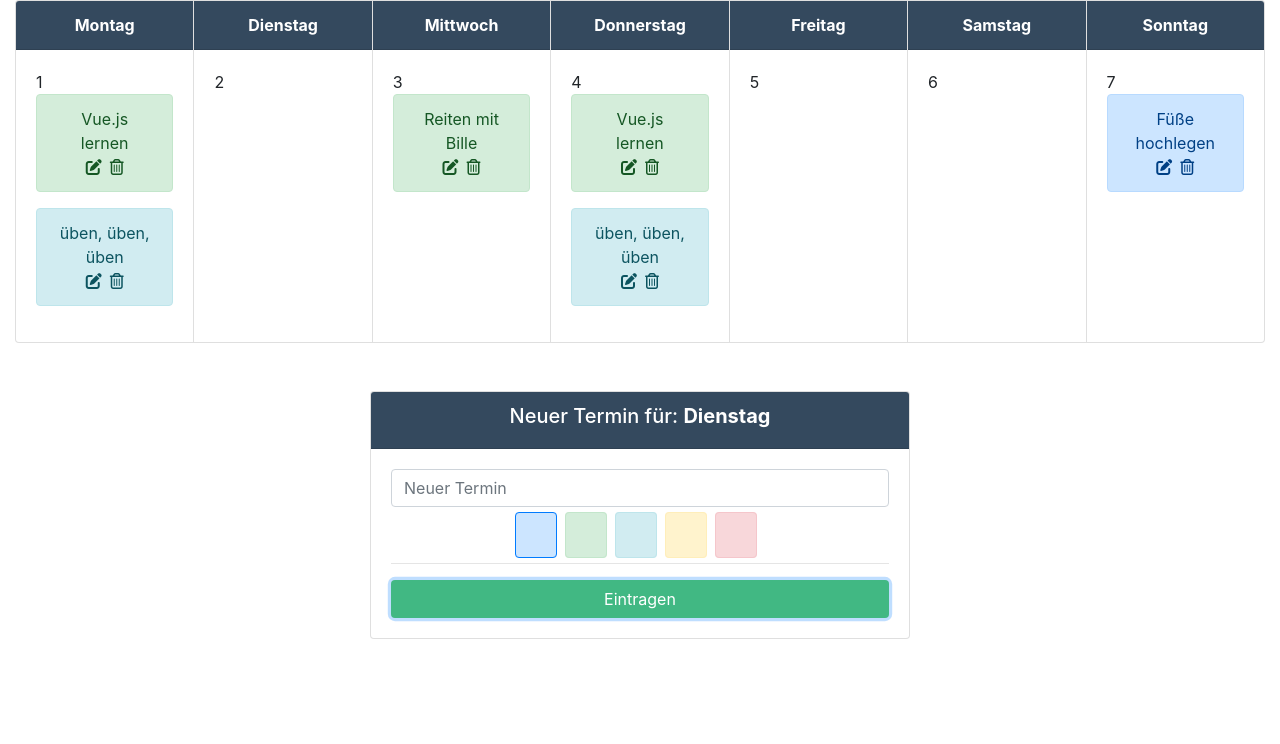
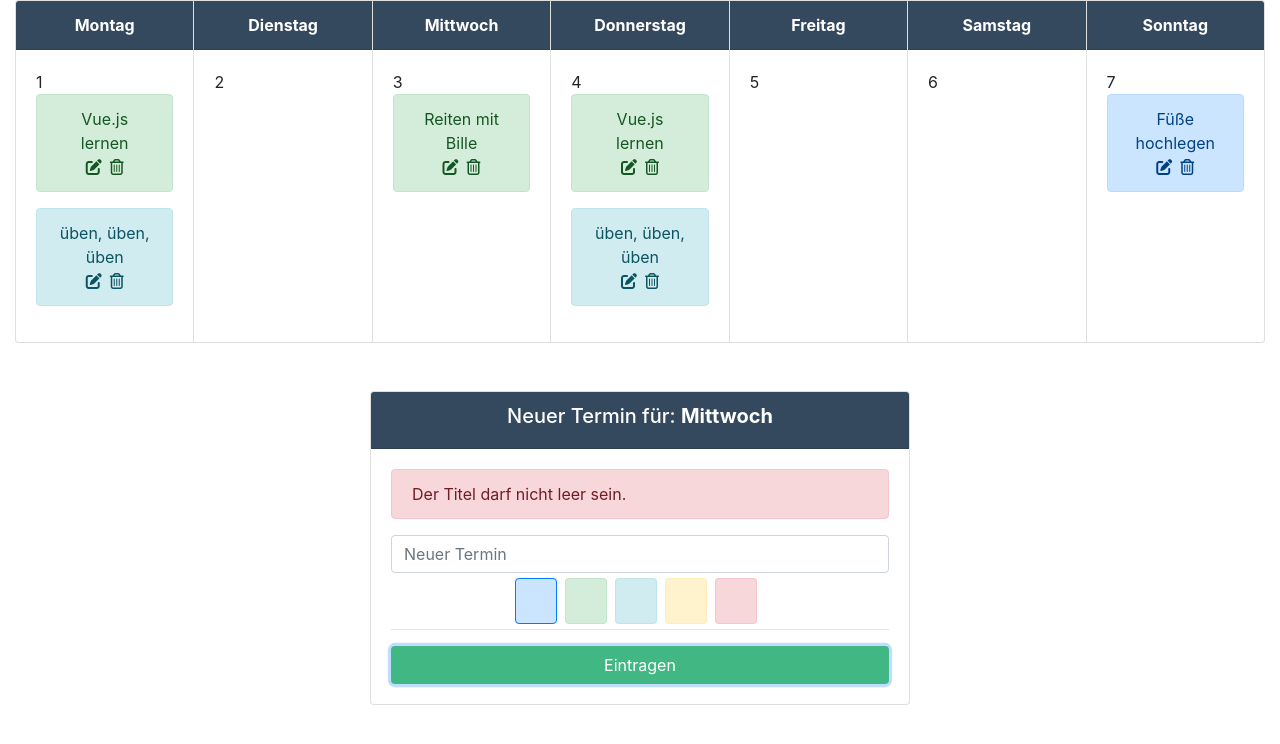
Before and after one commit to AndyWoerner/calender, a Vue app: page / in a window 1280 px wide. Both pictures are taken after a click on the button "Eintragen". Shown: the top 744 px of the page. Built offline with nearby package versions, Linux system fonts and the light colour scheme.

Commit message:
feat: edit and delete events in calendar

```diff
--- a/src/components/CalendarDay.vue
+++ b/src/components/CalendarDay.vue
@@ -1,28 +1,33 @@
 <template>
   <div class="card">
-    <div class="card-header text-center bg-vue">
+    <div
+      class="card-header text-center bg-vue"
+      style="cursor: pointer"
+      @click="setActiveDay(day.id)"
+    >
       <strong>{{day.fullName }}</strong>
     </div>
     <div class="card-body">
       <div>{{ day.id }}</div>
-        <CalendarEvent
-            v-for="(event, index) in day.events"
-            :key="index"
-            :event="event"
-            :day="day"
-        />
+      <CalendarEvent v-for="(event, index) in day.events" :key="index" :event="event" :day="day" />
     </div>
   </div>
 </template>
 
 <script>
-import CalendarEvent from "./CalendarEvent"
+import CalendarEvent from "./CalendarEvent";
+import { store } from "../store";
 
 export default {
   name: "CalendarDay",
   props: ["day"],
   components: {
-      CalendarEvent
+    CalendarEvent
+  },
+  methods: {
+    setActiveDay(dayId) {
+      store.setActiveDay(dayId);
+    }
   }
 };
 </script>
--- a/src/components/CalendarEntry.vue
+++ b/src/components/CalendarEntry.vue
@@ -7,11 +7,22 @@
             <div class="card-header text-center bg-vue">
               <h5>
                 Neuer Termin für:
-                  <strong>Dienstag</strong>
+                <strong>{{ getNameOfActiveDay }}</strong>
               </h5>
             </div>
             <div class="card-body">
-                <input type="text" class="form-control" placeholder="Neuer Termin" />
+                <div
+                    class="alert alert-danger"
+                    v-show="error"
+                >
+                    Der Titel darf nicht leer sein.
+                </div>
+              <input
+                type="text"
+                class="form-control"
+                placeholder="Neuer Termin"
+                v-model="eventTitle"
+              />
               <div class="mt-3 text-center">
                 <span
                   v-for="(color, index) in ['primary', 'success', 'info', 'warning', 'danger']"
@@ -23,7 +34,10 @@
                 ></span>
               </div>
               <hr />
-                <button class="btn bg-vue2 btn-block">Eintragen</button>
+              <button
+                class="btn bg-vue2 btn-block"
+                @click="storeEvent(eventTitle, eventColor)"
+              >Eintragen</button>
             </div>
           </div>
         </div>
@@ -33,24 +47,38 @@
 </template>
 
 <script>
+import { store } from "../store";
+
 export default {
   name: "CalendarEntry",
   data() {
     return {
-            eventColor: "primary"
-        }
+      eventColor: "primary",
+      eventTitle: "",
+      error: false
+    };
   },
   computed: {
     getBorderColor() {
-            return 'border border-'+this.eventColor;
+      return "border border-" + this.eventColor;
+    },
+    getNameOfActiveDay() {
+      return store.getActiveDay().fullName;
     }
   },
   methods: {
     changeEventColor: function(color) {
-            this.eventColor = color
+      this.eventColor = color;
+    },
+    storeEvent(eventTitle, eventColor) {
+        if (eventTitle  === "") return this.error = true
+      store.storeEvent(eventTitle, eventColor);
+      this.eventTitle = "";
+      this.eventColor = "primary";
+      this.error = false
     }
   }
-}
+};
 </script>
 
 <style scoped>
--- a/src/components/CalendarEvent.vue
+++ b/src/components/CalendarEvent.vue
@@ -2,23 +2,74 @@
   <div
     class="alert text-center"
     :class="getEventColor"
-  >
-    <div>{{ event.title }}</div>
-    <div>
-      <i class="fas fa-edit mr-2"></i>
-      <i class="far fa-trash-alt"></i>
+    >
+
+    <div v-if="!event.edit">
+      <div>{{ event.title }}</div>
+      <div>
+        <i
+            class="fas fa-edit mr-2"
+            style="cursor: pointer"
+            @click="editEvent(day.id, event.title)"
+        ></i>
+        <i
+            class="far fa-trash-alt"
+            style="cursor: pointer"
+            @click="deleteEvent(day.id, event.title)"
+        ></i>
+
+      </div>
+    </div>
+
+    <div v-if="event.edit">
+      <input
+        type="text"
+        class="form-control"
+        :placeholder="event.title"
+        v-model="newEventTitle"
+        />
+
+      <hr />
+      <i
+        class="fas fa-check"
+        style="cursor: pointer"
+        @click="updateEvent(day.id, event.title, newEventTitle)"
+
+        ></i>
     </div>
   </div>
 </template>
 
 <script>
+import { store } from "../store";
+
 export default {
   name: "CalendarEvent",
   props: ["event", "day"],
+  data() {
+      return {
+          newEventTitle: ""
+      }
+  },
   computed: {
-      getEventColor() {
-          return "alert-"+this.event.color
-      }
+    getEventColor() {
+      return "alert-" + this.event.color;
+    }
+  },
+  methods: {
+    editEvent(dayId, eventTitle) {
+      store.editEvent(dayId, eventTitle);
+    },
+    updateEvent(dayId, oldEventTitle, newEventTitle) {
+        if (newEventTitle === "") newEventTitle = oldEventTitle
+        store.updateEvent(dayId, oldEventTitle, newEventTitle)
+        this.newEventTitle = ""
+    },
+    deleteEvent (dayId, eventTitle){
+        console.log(dayId, eventTitle);
+
+        store.deleteEvent(dayId, eventTitle)
+    }
   }
 };
 </script>
--- a/src/components/CalendarWeek.vue
+++ b/src/components/CalendarWeek.vue
@@ -15,7 +15,7 @@
 </template>
 
 <script>
-import { store } from "../store";
+import { store } from "../store.js"
 import CalendarDay from "./CalendarDay"
 
 export default {
--- a/src/store.js
+++ b/src/store.js
@@ -1,7 +1,45 @@
-import { calendarWeekData } from "./data"
+import {
+    calendarWeekData
+} from "./data"
 
 export const store = {
     state: {
         calendarWeekData
+    },
+    getActiveDay() {
+        return this.state.calendarWeekData.find(day => day.active === true)
+    },
+    setActiveDay(dayId) {
+        this.state.calendarWeekData.map(dayObj => {
+            dayObj.id === dayId ? dayObj.active = true : dayObj.active = false
+        })
+    },
+    storeEvent (eventTitle, eventColor) {
+        const activeDay = this. getActiveDay()
+        activeDay.events.push( {"title": eventTitle, "edit": false, "color": eventColor})
+    },
+    editEvent (dayId, eventTitle){
+        this.resetEditOfAllEvents()
+        const dayObj = this.state.calendarWeekData.find( day => day.id === dayId)
+        const eventObj = dayObj.events.find( event => event.title === eventTitle)
+        eventObj.edit = true;
+    },
+    resetEditOfAllEvents () {
+        this.state.calendarWeekData.map ( dayObj => {
+            dayObj.events.map ( event => {
+                event.edit = false
+            })
+        })
+    },
+    updateEvent (dayId, oldEventTitle, newEventTitle) {
+        const dayObj = this.state.calendarWeekData.find( day => day.id === dayId)
+        const eventObj = dayObj.events.find( event => event.title === oldEventTitle)
+        eventObj.title = newEventTitle
+        eventObj.edit = false
+    },
+    deleteEvent ( dayId, eventTitle) {
+        const dayObj = this.state.calendarWeekData.find( day => day.id === dayId)
+        const eventIndex = dayObj.events.findIndex( event => event.title = eventTitle )
+        dayObj.events.splice(eventIndex, 1)
     }
 }
```
Lines whose indentation alone changed are shown as unchanged.
